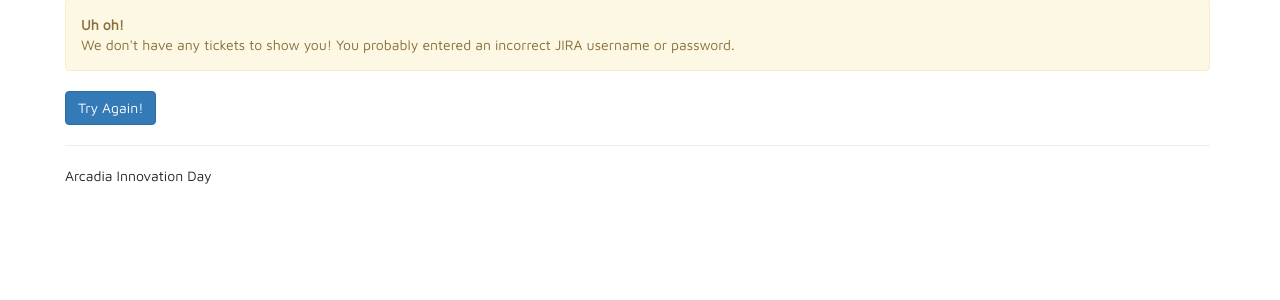
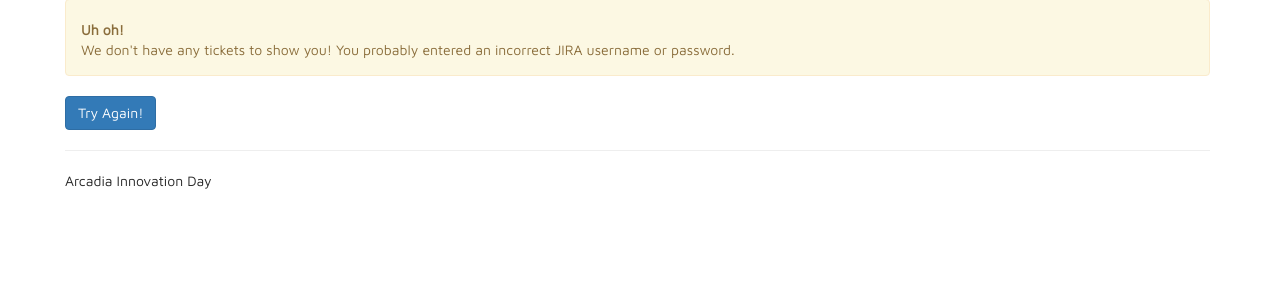
Before and after one commit to JeffSolomon/ConnectorStatus, an ASP.NET MVC app: template ConnectorStatus/Views/ConnectorStatus/Index.cshtml in a window 1280 px wide. Shown: the part 51-351 px from the top of the page. Run offline with ASP.NET Core 8 and stand-ins for ASP.NET MVC 5, Linux system fonts and the light colour scheme; the template is opened without the code that fills it, so the values that code supplies are empty; the project's own start-up code is not run, and a stand-in starts its controllers and pages; some libraries are stand-ins or nearby versions.

Commit message:
More stuff

```diff
--- a/ConnectorStatus/Views/ConnectorStatus/Index.cshtml
+++ b/ConnectorStatus/Views/ConnectorStatus/Index.cshtml
@@ -157,14 +157,14 @@
 
         </tbody>
     </table>
-    <input id="submitComments" type="submit" class="btn btn-default" style="position: fixed; bottom:2%; right:50%" value="Submit Comments" />
+    <input id="submitComments" type="submit" class="btn btn-success" style="position: fixed; bottom:2%; right:50%" value="Submit Comments" />
             }
 </div>
 
             }
             else
             {
-                <div class="alert alert-warning">
+                <div class="alert alert-warning" style="padding-top:20px;">
                     <p><strong>Uh oh! </strong><br />We don't have any tickets to show you! You probably entered an incorrect JIRA username or password. </p>
                 </div>
                 @Html.ActionLink("Try Again!", "Index","Home", null, new { @class = "btn btn-primary", @style = "color:white" })
```
Also changed, not shown: 5 other files.
